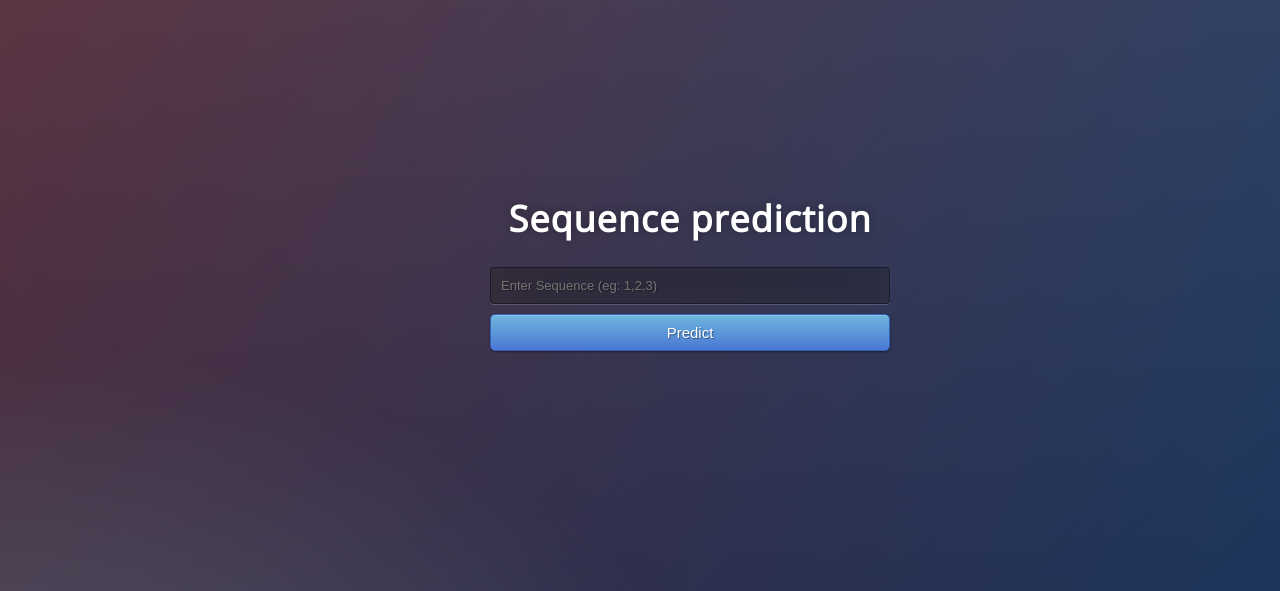
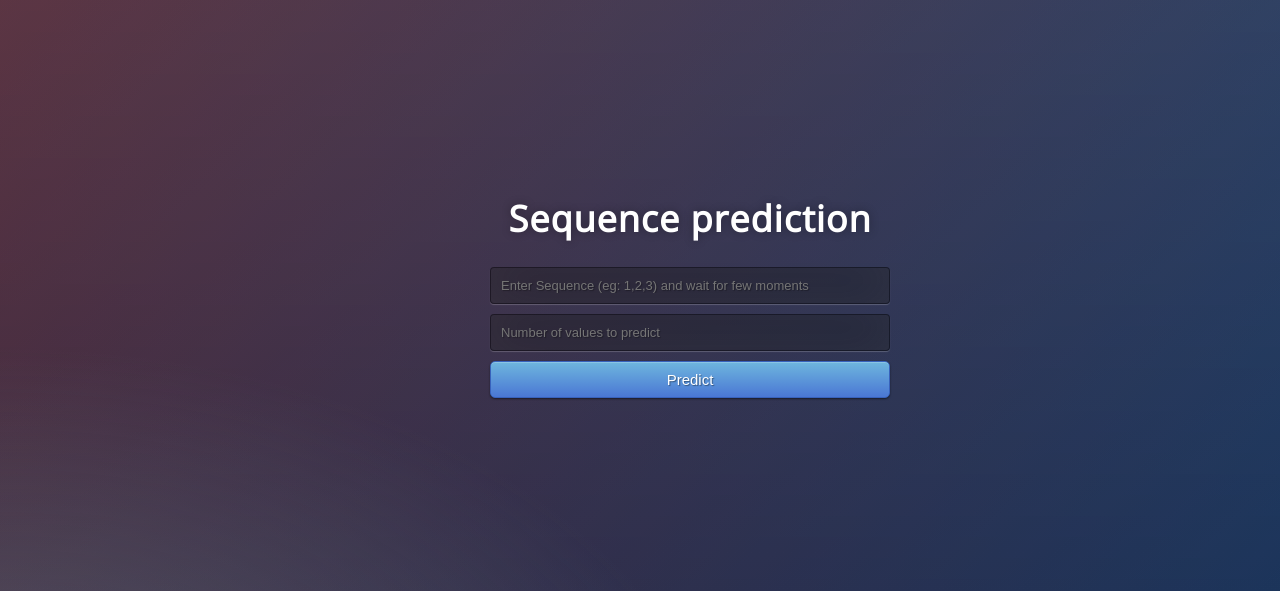
Before and after one commit to mihirkestur/predict-sequence, a Flask app: page / in a window 1280 px wide. Shown: the top 591 px of the page. Run offline with Flask 2, Linux system fonts and the light colour scheme.

Commit message:
few changes

```diff
--- a/app.py
+++ b/app.py
@@ -3,7 +3,7 @@ from flask import Flask, request, jsonify, render_template
 import tensorflow as tf
 from tensorflow import keras
 
-def train_predict(sequence):
+def train_predict(sequence,n):
     x = np.array(sequence,dtype=float)
     predict = x[len(x)-1]
     y = np.array([i for i in x[1:]])
@@ -11,7 +11,11 @@ def train_predict(sequence):
     model = tf.keras.Sequential([keras.layers.Dense(units=1,input_shape=[1])])
     model.compile(optimizer='sgd',loss='mean_squared_error')
     model.fit(x,y,epochs=1000)
-    results = model.predict([predict])
+    results = []
+    for i in range(n):
+        prev = model.predict([predict])
+        results.append(model.predict([predict]))
+        predict = prev
     rounded_results = [int(float(np.round(num))) for num in results]
     #print(results)
     #print(rounded_results)
@@ -32,12 +36,13 @@ def predict():
     For rendering results on HTML GUI
     '''
     seq = request.form.get("Sequence")
+    next_n = int(request.form.get("next"))
     seq = [int(float(i)) for i in seq.split(",")]
-    result = train_predict(seq)
+    result = train_predict(seq,next_n)
     #seq = np.array(seq,dtype=float)
     #results = model.predict([seq])
     #rounded_results = [int(np.round(num)) for num in results]
-    return render_template('index.html', prediction_text='Next number in the sequence {} is : {}'.format(seq,result))
+    return render_template('index.html', prediction_text='Next {} numbers in the sequence {} is : {}'.format(next_n,seq,result))
 
 if __name__ == "__main__":
     app.run(debug=True)
--- a/templates/index.html
+++ b/templates/index.html
@@ -15,8 +15,8 @@
  <div class="login">
 	<h1>Sequence prediction</h1>
     <form action="{{ url_for('predict')}}"method="post">
-    	<input type="text" name="Sequence" placeholder="Enter Sequence (eg: 1,2,3)" required="required" />
-      <!--input type="text" name="Market_Category" placeholder="Market_Category" required="required" /-->
+    	<input type="text" name="Sequence" placeholder="Enter Sequence (eg: 1,2,3) and wait for few moments" required="required" />
+      <input type="text" name="next" placeholder="Number of values to predict" required="required" />
       <button type="submit" class="btn btn-primary btn-block btn-large">Predict</button>
     </form>
    <br>
```
